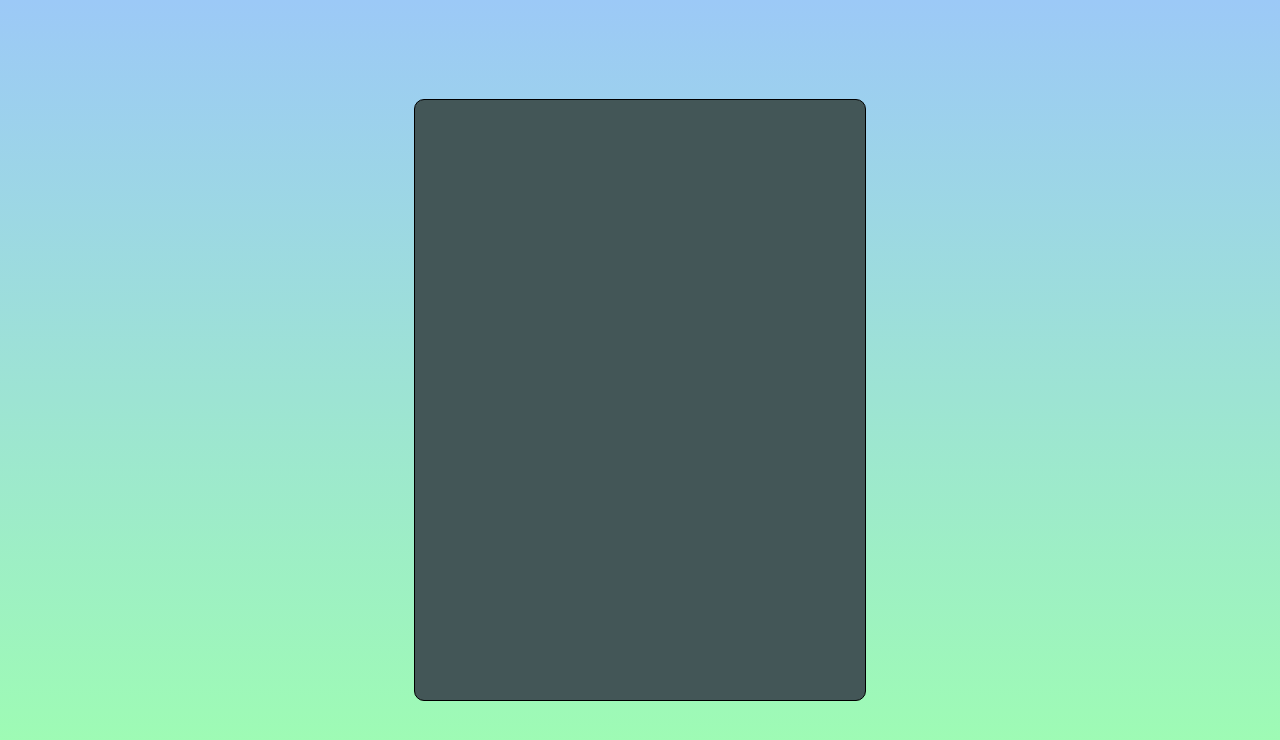
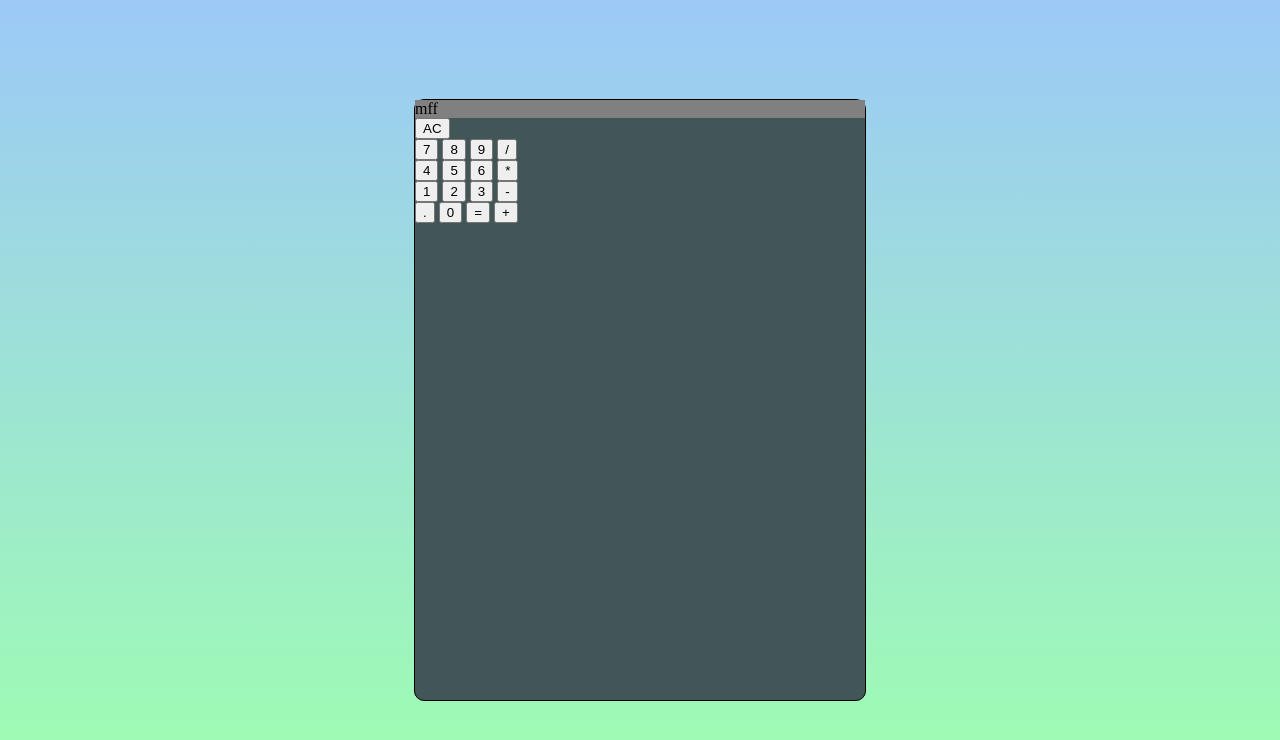
Before and after one commit to AlexisW42/calculator, a plain HTML site: page index.html in a window 1280 px wide. Drawn offline with Linux system fonts and the light colour scheme.

Commit message:
Created buttons

```diff
--- a/index.html
+++ b/index.html
@@ -11,7 +11,37 @@
 
 <body>
   <div id="calculator">
-        <div id="display"></div>
+    <div class="column">
+      <div id="display">mff</div>
+    </div>
+
+    <div class="column">
+      <button id="AC">AC</button>
+    </div>
+    <div class="column">
+      <button class="number">7</button>
+      <button class="number">8</button>
+      <button class="number">9</button>
+      <button class="operator">/</button>
+    </div>
+    <div class="column">
+      <button class="number">4</button>
+      <button class="number">5</button>
+      <button class="number">6</button>
+      <button class="operator">*</button>
+    </div>
+    <div class="column">
+      <button class="number">1</button>
+      <button class="number">2</button>
+      <button class="number">3</button>
+      <button class="operator">-</button>
+    </div>
+    <div class="column">
+      <button class="number">.</button>
+      <button class="number">0</button>
+      <button class="operator">=</button>
+      <button class="operator">+</button>
+    </div>
   </div>
 </body>
 
--- a/styles/style.css
+++ b/styles/style.css
@@ -13,9 +13,18 @@ body {
 
 #calculator {
     display: flex;
+    flex-direction: column;
     width: 450px;
     height: 600px;
     border: 1px solid black;
     border-radius: 10px;
     background-color: rgb(67, 86, 87);
 }
+
+#display {
+    background-color: gray;
+}
+
+.column-buttons {
+    flex-grow: 1;
+}
```
Lines whose indentation alone changed are shown as unchanged.
